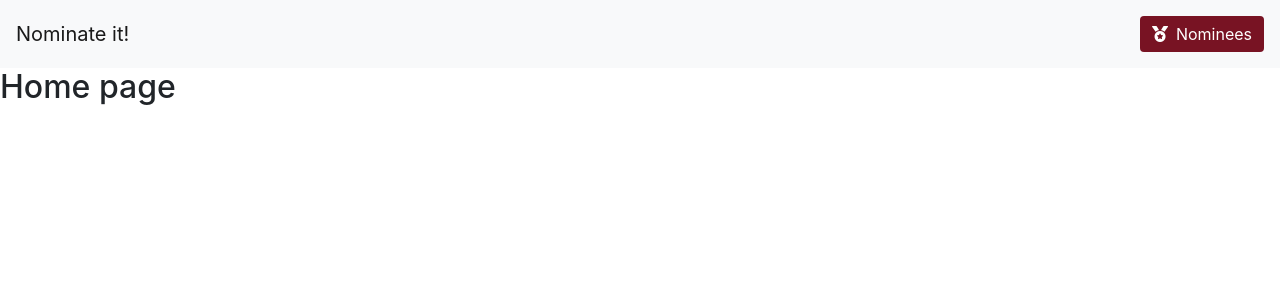
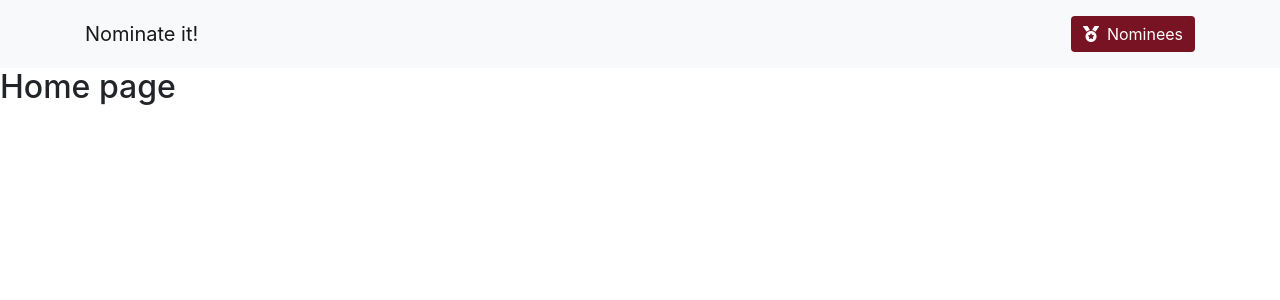
Before and after one commit to angelicamapeso/nominate-it, a React (Create React App) app in the folder client/: page / in a window 1280 px wide. Shown: the top 300 px of the page. Built offline with nearby package versions, Linux system fonts and the light colour scheme.

Commit message:
Move nav into container

```diff
--- a/client/src/components/Nav/index.js
+++ b/client/src/components/Nav/index.js
@@ -4,7 +4,9 @@ import Button from "../Button";
 
 function Nav() {
   return (
-    <nav className="navbar navbar-light bg-light">
+    <section className="bg-light">
+      <div className="container">
+        <nav className="navbar navbar-light px-0">
           <Link className="navbar-brand" to="/">
             Nominate it!
           </Link>
@@ -18,6 +20,8 @@ function Nav() {
             </li>
           </ul>
         </nav>
+      </div>
+    </section>
   );
 }
 
```
Lines whose indentation alone changed are shown as unchanged.
